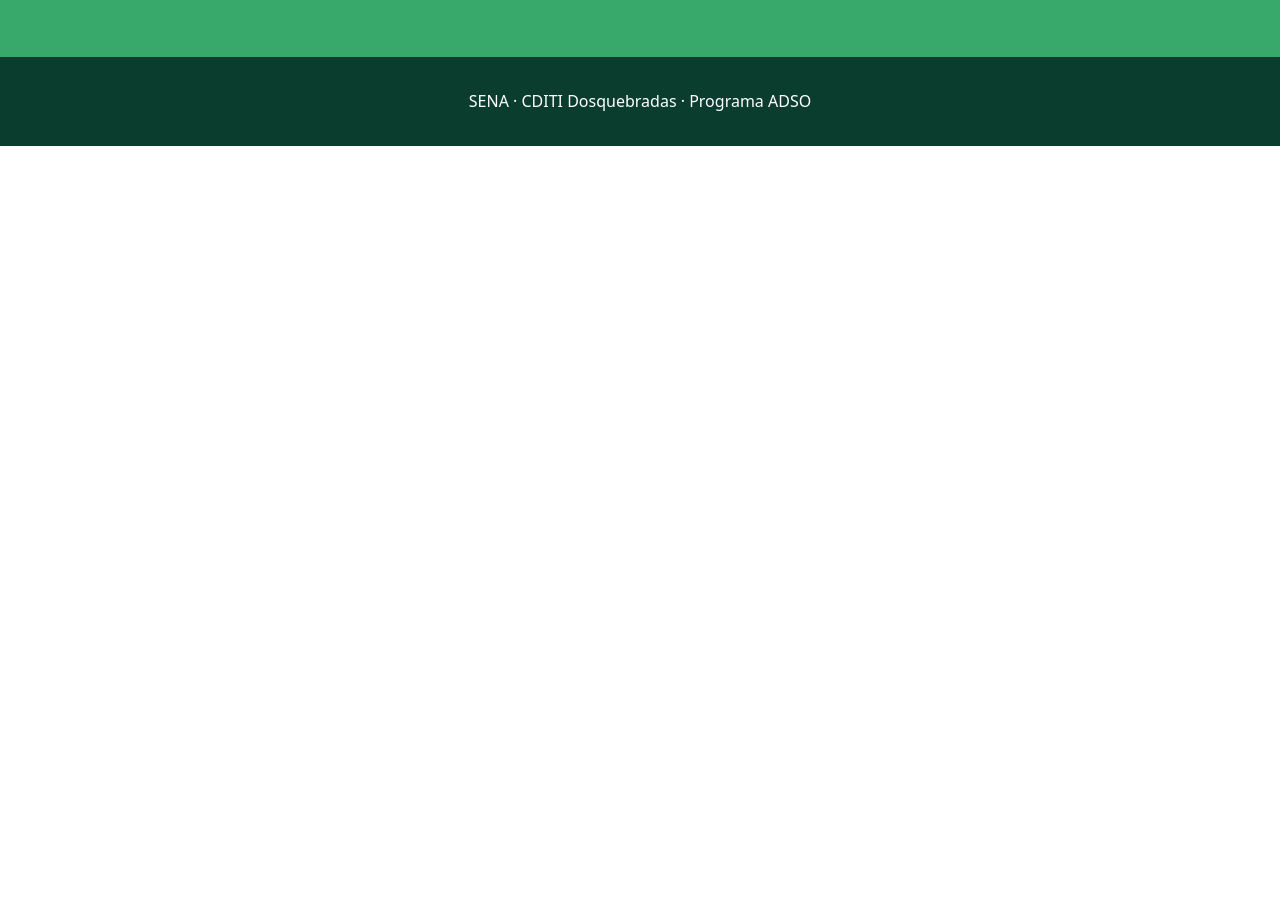
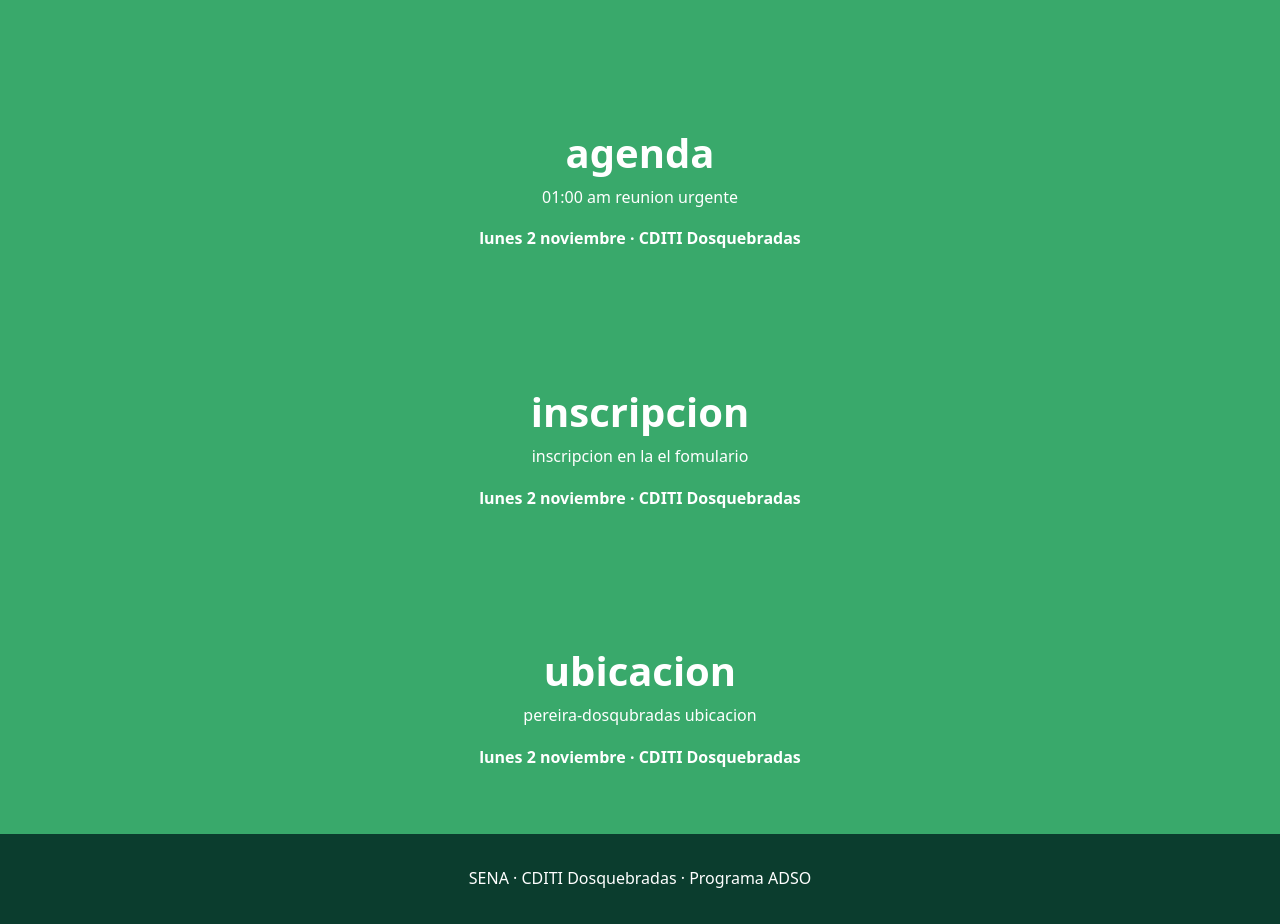
Before and after one commit to sergijoanh/Hackat-n, a plain HTML site: page evaluacion1-git-github/index.html in a window 1280 px wide. Shown: the part 260-1184 px from the top of the page. Before the commit the page ends 800 px from the top, so only its background shows below. Drawn offline with Linux system fonts and the light colour scheme.

Commit message:
cambio: se agregaron las secciones en index

```diff
--- a/evaluacion1-git-github/index.html
+++ b/evaluacion1-git-github/index.html
@@ -25,10 +25,25 @@
     </section>
 
     <!-- HU-01: aquí va la sección de agenda (id="agenda") -->
+     <section id="agenda" class="portada">
+      <h1>agenda</h1>
+      <p>01:00 am reunion urgente</p>
+      <p class="fecha">lunes 2 noviembre · CDITI Dosquebradas</p>
+    </section>
 
     <!-- HU-02: aquí va la sección de inscripción (id="inscripcion") -->
+     <section id="inscripcion" class="portada">
+      <h1>inscripcion</h1>
+      <p>inscripcion en la el fomulario</p>
+      <p class="fecha">lunes 2 noviembre · CDITI Dosquebradas</p>
+    </section>
 
     <!-- HU-03: aquí va la sección de ubicación (id="ubicacion") -->
+     <section id="ubicacion" class="portada">
+      <h1>ubicacion</h1>
+      <p>pereira-dosqubradas ubicacion</p>
+      <p class="fecha">lunes 2 noviembre · CDITI Dosquebradas</p>
+    </section>
   </main>
 
   <footer class="pie">
```
Also changed, not shown: 1 other file.
